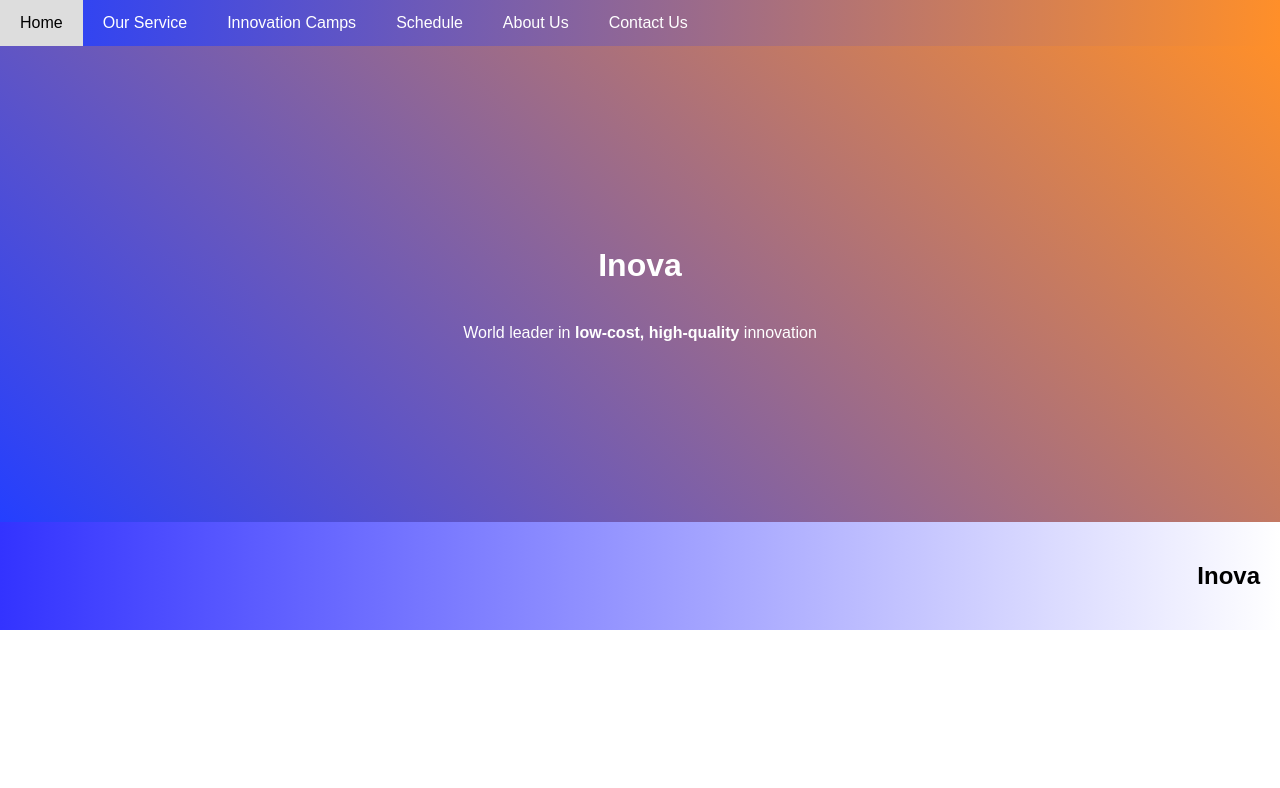
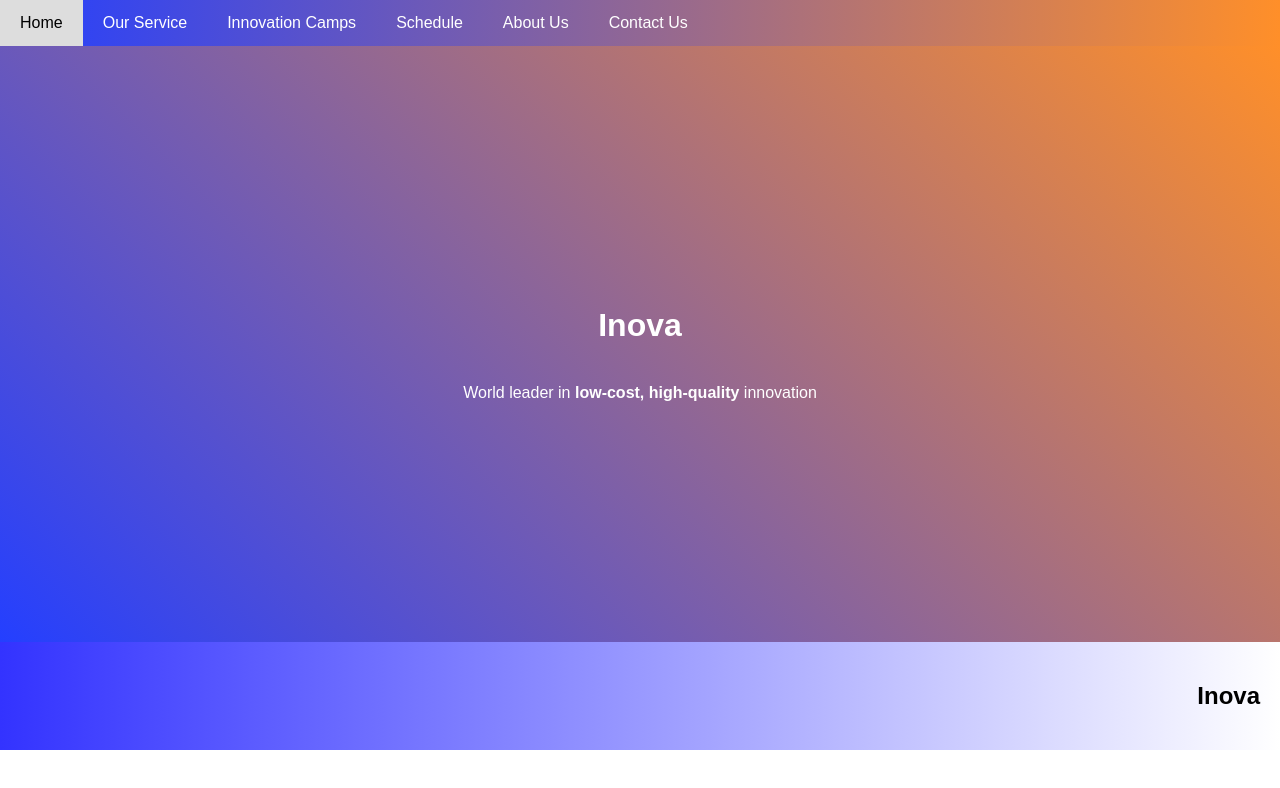
Before and after one commit to kjetilba/Responsive, a plain HTML site: page index.html in a window 1280 px wide. Drawn offline with Linux system fonts and the light colour scheme.

Commit message:
Add files via upload

```diff
--- a/responsive.css
+++ b/responsive.css
@@ -34,7 +34,7 @@ body {
 
 /* Article/text segments */
 .article {
-  padding: 180px;
+  padding: 240px;
   text-align: center;
   background: #1abc9c;
   background-image: linear-gradient(45deg, #243fff, #ff8f29);
```
Also changed, not shown: schedule.html (+1 -1 lines).
